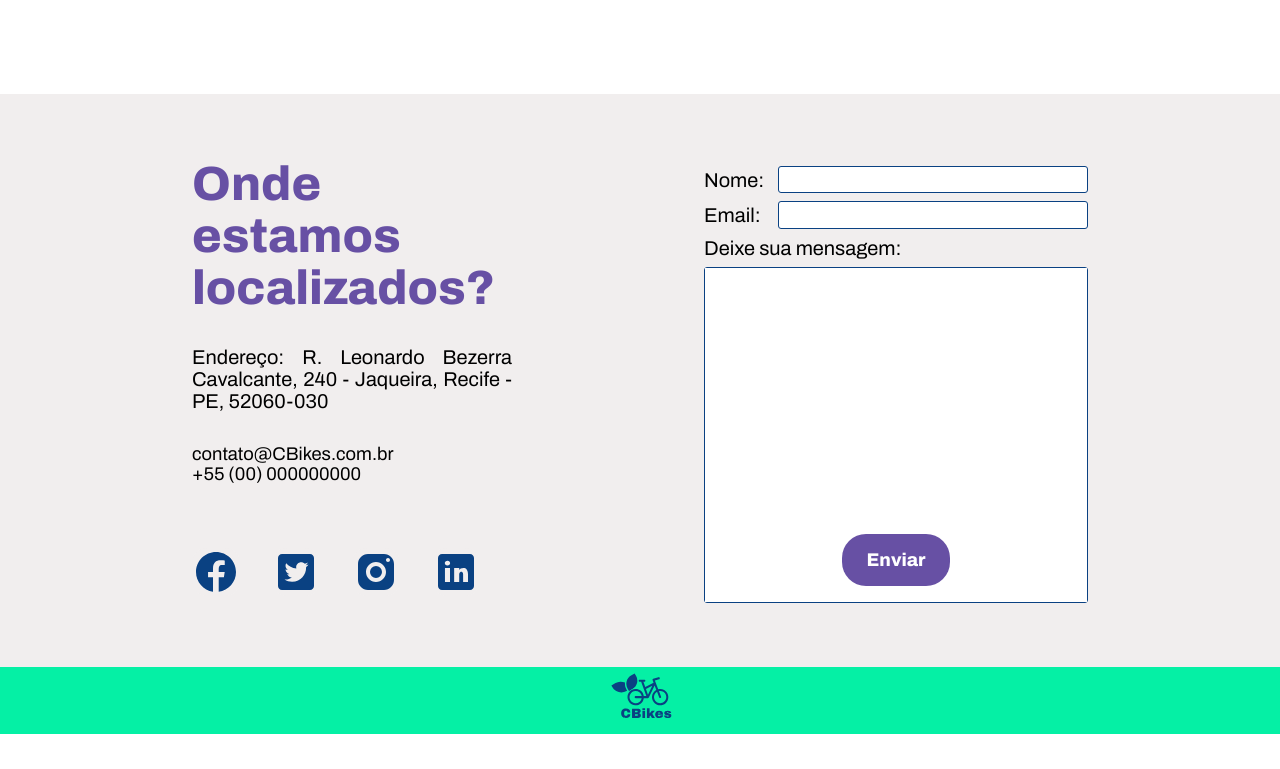
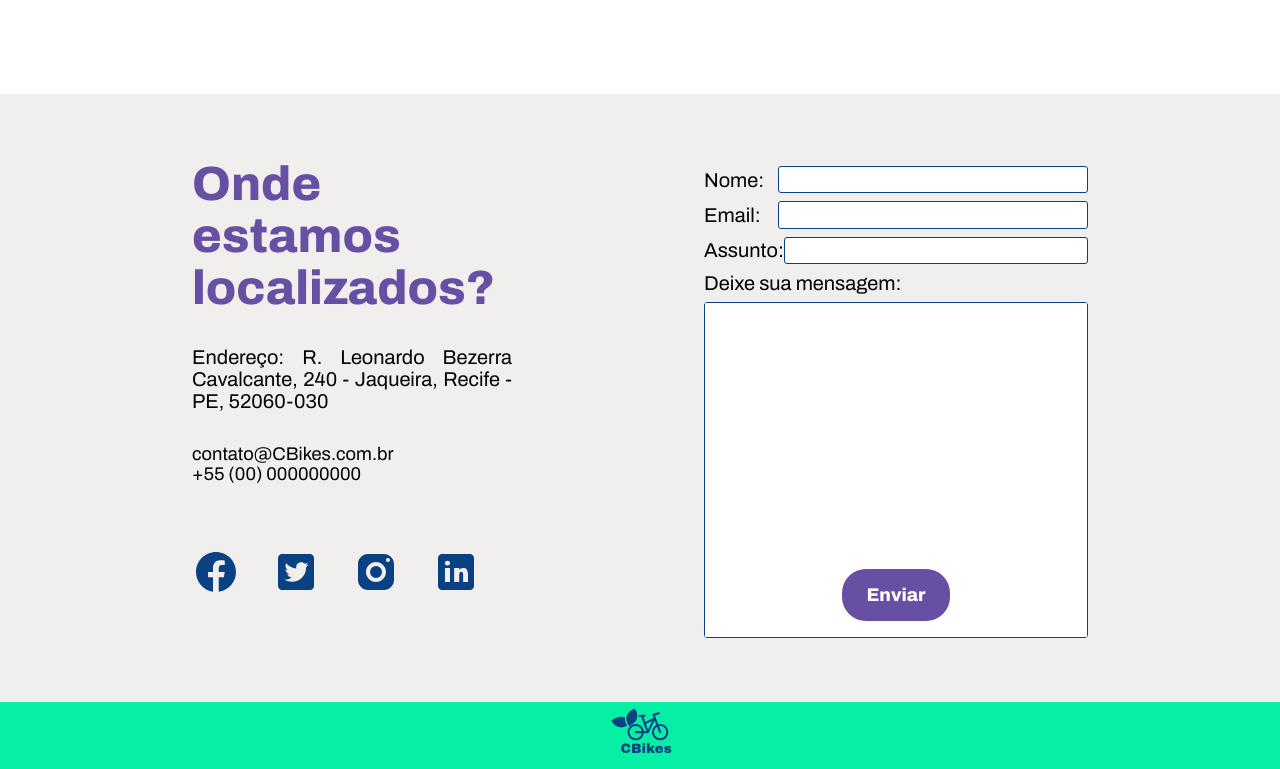
Before and after one commit to karebelatto/provihack-2022, a React (Create React App) app in the folder frontend/: page /home in a window 1280 px wide. Shown: the part 2337-3106 px from the top of the page. Before the commit the page ends 3071 px from the top, so only its background shows below. Built offline with nearby package versions, Linux system fonts and the light colour scheme.

Commit message:
add subject field to form

```diff
--- a/frontend/src/components/ContactUs/index.jsx
+++ b/frontend/src/components/ContactUs/index.jsx
@@ -44,6 +44,17 @@ function ContactUs() {
                 type="email"
               />
             </div>
+            <div className="cc-input-group">
+              <label htmlFor="subject" className="cc-label">
+                Assunto:{" "}
+              </label>
+              <input
+                id="subject"
+                name="subject"
+                className="cc-input"
+                type="text"
+              />
+            </div>
             <div className="cc-textarea-group">
               <label htmlFor="message" className="cc-label">
                 Deixe sua mensagem:{" "}
```
